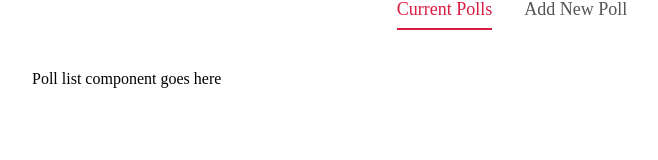
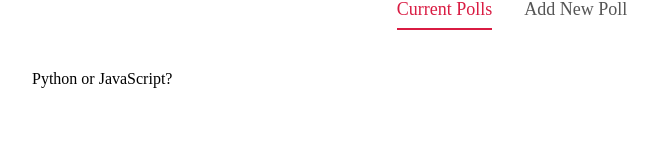
Before and after one commit to ChrisWongAtCUHK/svelte-tutorial-for-beginners, a Svelte app: page / in a window 1280 px wide. Shown: the part 202-362 px from the top of the page, without its empty margins (128-786 px from the left). Built offline with nearby package versions, Linux system fonts and the light colour scheme.

Commit message:
Adding New Polls

```diff
--- a/src/App.svelte
+++ b/src/App.svelte
@@ -1,6 +1,7 @@
 <script>
   import Header from './components/Header.svelte';
   import Footer from './components/Footer.svelte';
+  import PollList from './components/PollList.svelte';
   import CreatePollForm from './components/CreatePollForm.svelte';
   import Tabs from './shared/Tabs.svelte';
 
@@ -24,6 +25,7 @@
     const poll = e.detail;
     polls = [poll, ...polls];
     console.log(polls);
+    activeItem = items[0];
   };
 
 </script>
@@ -32,7 +34,7 @@
 <main>
   <Tabs {items} {activeItem} on:tabChange={tabChange}/>
   {#if activeItem === items[0]}
-    <p>Poll list component goes here</p>
+    <PollList {polls} />
   {:else if activeItem === items[1]}
     <CreatePollForm on:add={addPoll}/>
   {/if}
--- /dev/null
+++ b/src/components/PollList.svelte
@@ -0,0 +1,17 @@
+<script>
+  export let polls = [];
+</script>
+
+<div class="poll-list">
+  {#each polls as poll(poll.id)}
+    <div>{poll.question}</div>
+  {/each}
+</div>
+
+<style>
+  .poll-list {
+    display: grid;
+    grid-template-columns: 1fr 1fr;
+    grid-gap: 20px;
+  }
+</style>
```
